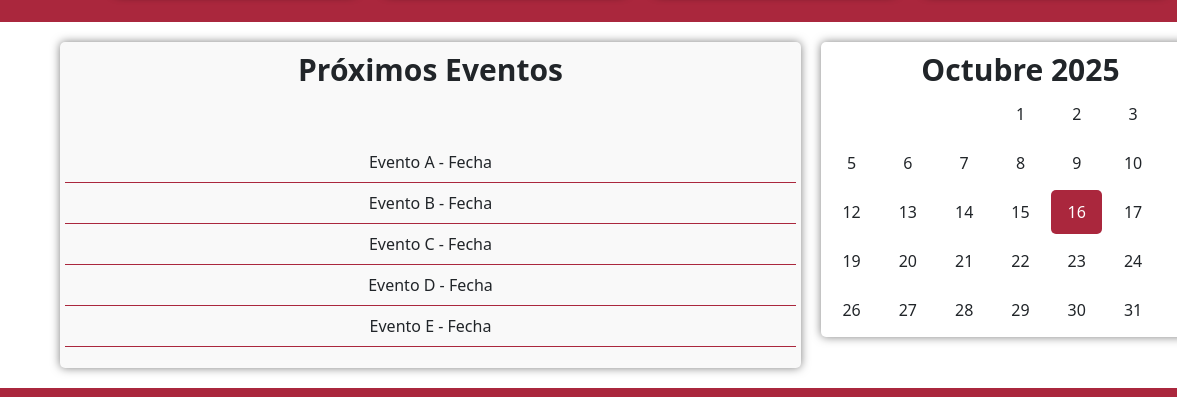
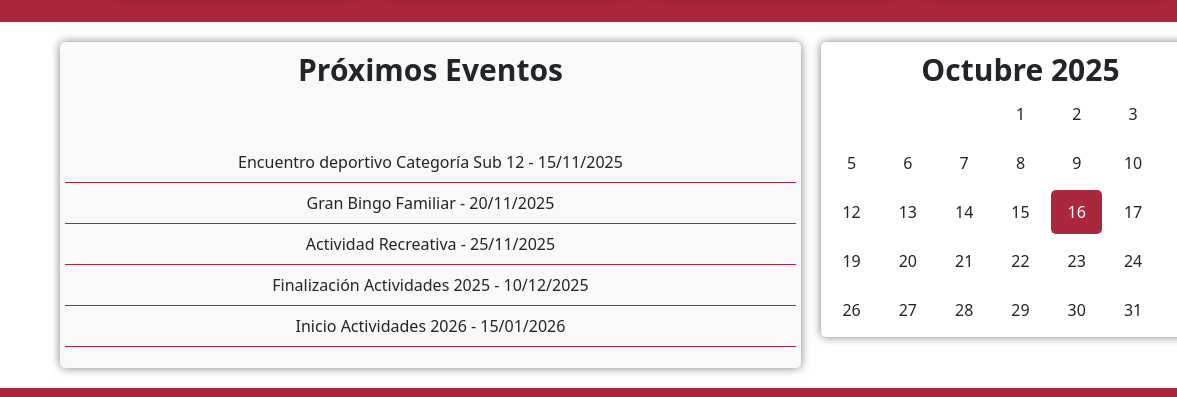
Before and after one commit to miguelrusa1984/primer_proyecto, a plain HTML site: page index.html in a window 1280 px wide. Shown: the part 488-885 px from the top of the page, 0-1177 px from the left. Drawn offline with nearby package versions, Linux system fonts and the light colour scheme.

Commit message:
Agregue Fechas Noviembre

```diff
--- a/index.html
+++ b/index.html
@@ -92,19 +92,19 @@
           <br />
           <ul style="margin-top: 10px; list-style: none; padding: 0">
             <li style="padding: 8px 0; border-bottom: 1px solid #aa273d">
-              Evento A - Fecha
+              Encuentro deportivo Categoría Sub 12 - 15/11/2025
             </li>
             <li style="padding: 8px 0; border-bottom: 1px solid #aa273d">
-              Evento B - Fecha
+              Gran Bingo Familiar - 20/11/2025
             </li>
             <li style="padding: 8px 0; border-bottom: 1px solid #aa273d">
-              Evento C - Fecha
+              Actividad Recreativa - 25/11/2025
             </li>
             <li style="padding: 8px 0; border-bottom: 1px solid #aa273d">
-              Evento D - Fecha
+              Finalización Actividades 2025 - 10/12/2025
             </li>
             <li style="padding: 8px 0; border-bottom: 1px solid #aa273d">
-              Evento E - Fecha
+              Inicio Actividades 2026 - 15/01/2026
             </li>
           </ul>
         </div>
```
